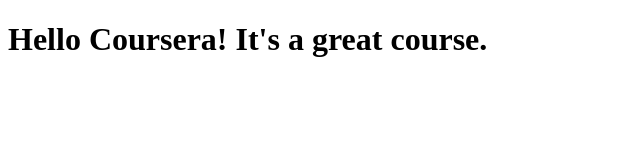
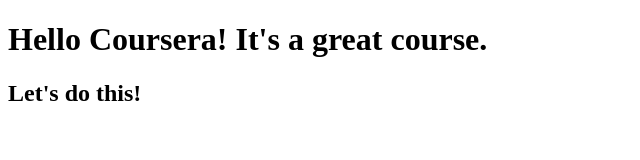
Before and after one commit to nathriha/Coursera-test, a plain HTML site: page site/Index.html in a window 1280 px wide. Shown: the whole page, without its empty margins (0-640 px from the left). Drawn offline with Linux system fonts and the light colour scheme.

Commit message:
Small addition to our page content

```diff
--- a/site/Index.html
+++ b/site/Index.html
@@ -5,7 +5,7 @@
 </head>
 <body>
 	<H1>Hello Coursera! It's a great course.</H1>
-
+	<h2>Let's do this!</h2>
 
 </body>
 </html>
```
